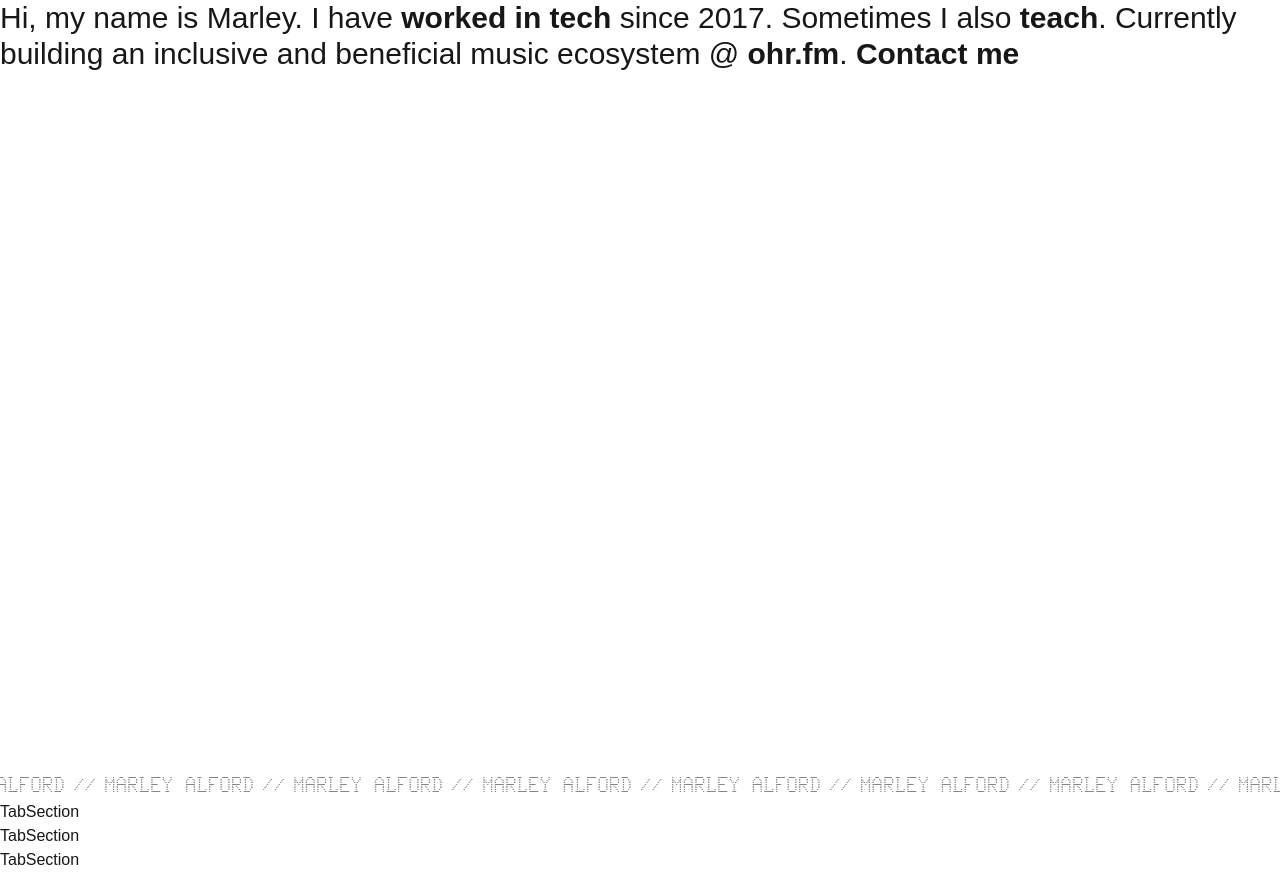
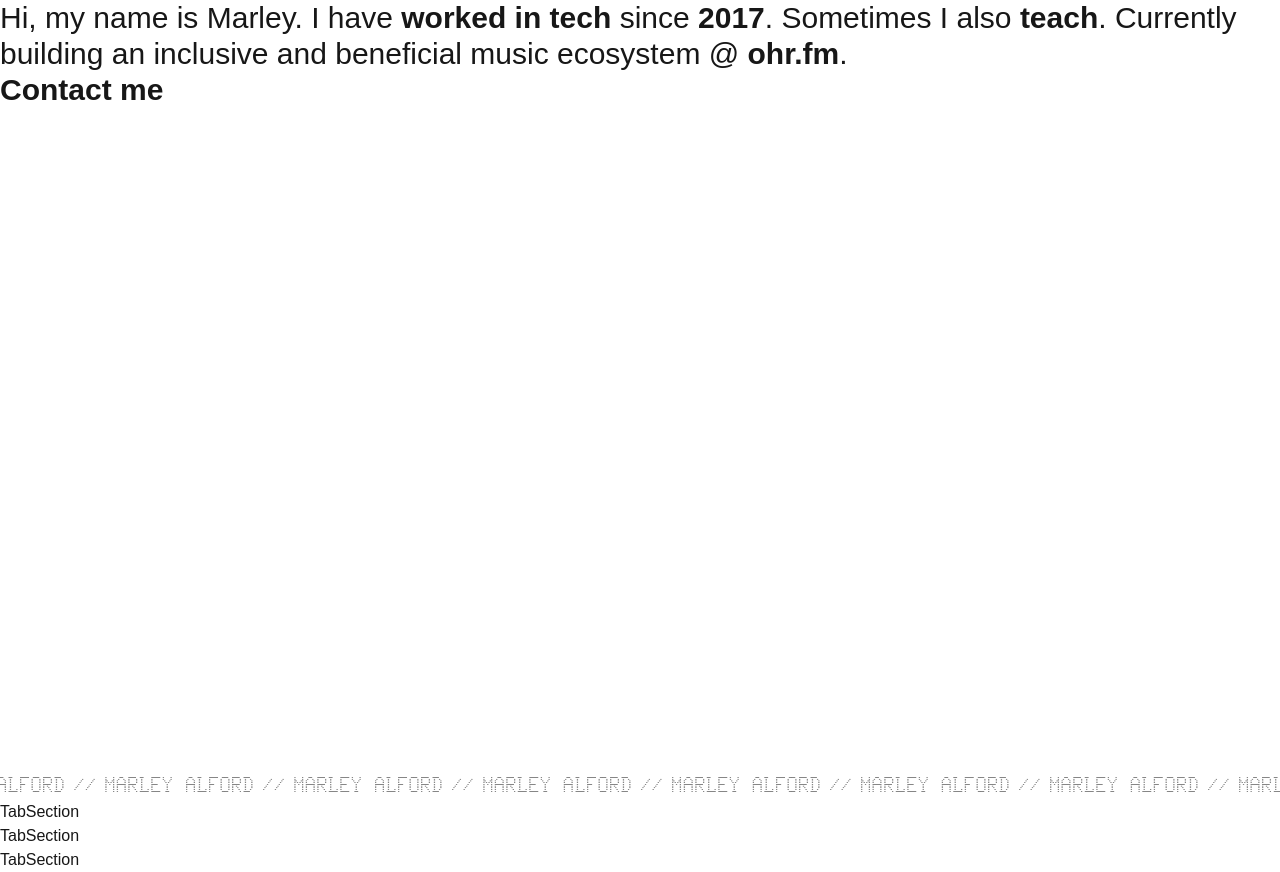
Before and after one commit to marley/marley-alford-personal-website, a Next.js app: page / in a window 1280 px wide. Built offline with nearby package versions, Linux system fonts and the light colour scheme.

Commit message:
fix: Pass and parse ChainText nextContent so that html parts render correctly

```diff
--- a/app/chain-text.tsx/page.tsx
+++ b/app/chain-text.tsx/page.tsx
@@ -3,21 +3,21 @@ import { useState } from "react";
 
 interface ChainTextProps {
   content: string;
-  nextString: string;
+  nextContent: string;
 }
 
-export default function ChainText({ content, nextString }: ChainTextProps) {
+export default function ChainText({ content, nextContent }: ChainTextProps) {
   const [text, setText] = useState<string>("");
 
   return (
     <>
       <button
         className="font-bold cursor-pointer"
-        onClick={() => setText(` ${nextString}`)}
+        onClick={() => setText(` ${nextContent}`)}
       >
         {content}
       </button>
-      {text}
+      <span dangerouslySetInnerHTML={{ __html: text }}></span>
     </>
   );
 }
--- a/app/hero/page.tsx
+++ b/app/hero/page.tsx
@@ -9,12 +9,17 @@ export default function Hero() {
         since 2017.`;
   return (
     <div className="h-screen flex flex-col justify-between">
-      <span className="text-3xl">
+      <div className="text-3xl">
         Hi, my name is Marley. I have{" "}
         <a href="https://www.linkedin.com/in/marleyalford/" target="_blank">
           worked in tech
         </a>{" "}
-        since 2017. Sometimes I also{" "}
+        since{" "}
+        <ChainText
+          content="2017"
+          nextContent={`after an inspiring summer at <a href="https://hackny.org/" target="_blank">hackNY</a>`}
+        />
+        . Sometimes I also{" "}
         <a
           href="https://www.linkedin.com/posts/marleyalford_ive-been-teaching-intro-web-dev-with-frauenloop-share-7266847502950170625-ZIgN?utm_source=share&utm_medium=member_desktop&rcm=ACoAABgCsPMB_GB8ATVdsSDiUi0JSRA3BcMojQE"
           target="_blank"
@@ -26,11 +31,13 @@ export default function Hero() {
           ohr.fm
         </a>
         .{" "}
-        <ChainText
-          content="Contact me"
-          nextString="about freelance projects, exciting tech for good initiatives, or cool open source tools."
-        />
-      </span>
+        <p>
+          <ChainText
+            content="Contact me"
+            nextContent="about freelance projects, exciting tech for good initiatives, or cool open source tools."
+          />
+        </p>
+      </div>
       <Ticker />
     </div>
   );
```
